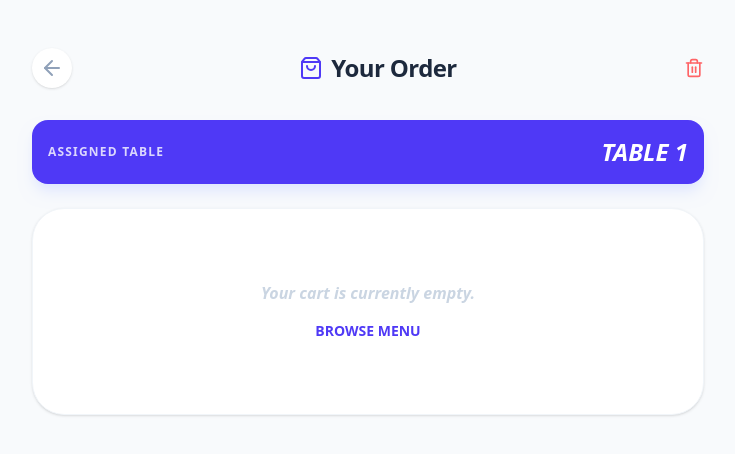
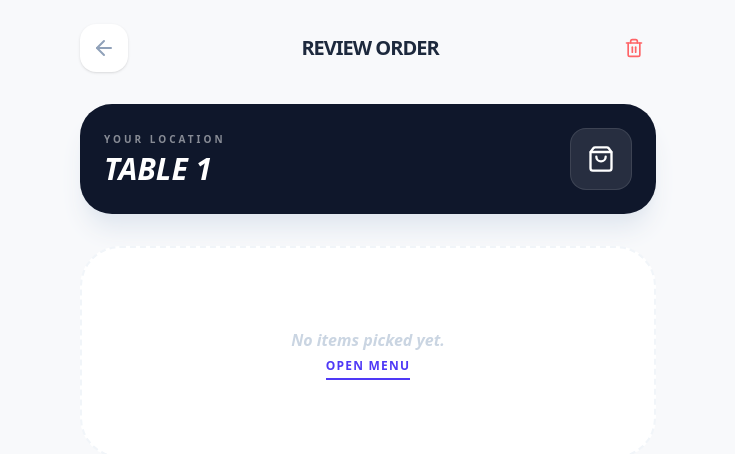
Before and after one commit to Sandhyakarki1/samrtcafe-order, a React app in the folder frontend/: page /cart in a window 1280 px wide. Shown: the top 454 px of the page, without its empty margins (272-1007 px from the left). Built offline with nearby package versions, Linux system fonts and the light colour scheme; the HTML template or start-up script is replaced by a standard one.

Commit message:
Update Cart with ngrok link

```diff
--- a/frontend/src/pages/CustomerCart.jsx
+++ b/frontend/src/pages/CustomerCart.jsx
@@ -1,26 +1,50 @@
-import React, { useState } from "react";
+import React, { useState, useEffect } from "react";
 import { useNavigate, Link } from "react-router-dom";
-import { ShoppingBag, ArrowLeft, Trash2, CheckCircle, CreditCard } from "lucide-react";
+import { ShoppingBag, ArrowLeft, Trash2, CheckCircle, CreditCard, MessageSquare, Plus, Minus } from "lucide-react";
 
-const BASE_URL = "http://127.0.0.1:8000";
+const BASE_URL = "https://nila-irresistible-carmelina.ngrok-free.dev";
 
 export default function CustomerCart() {
   const navigate = useNavigate();
   const [loading, setLoading] = useState(false);
 
-  // Get cart and table from storage
+  // 1. Initial Cart State
   const [cart, setCart] = useState(JSON.parse(localStorage.getItem("cart")) || []);
-  const table = localStorage.getItem("table") || "1"; // Default to Table 1 for testing
+  const table = localStorage.getItem("table") || "1";
+
+  // 2. Helper to sync with localStorage
+  const syncCart = (newCart) => {
+    setCart(newCart);
+    localStorage.setItem("cart", JSON.stringify(newCart));
+  };
+
+  // 3. Update Quantity Logic (The +/- buttons)
+  const updateQuantity = (id, delta) => {
+    const updated = cart.map(item => {
+      if (item.id === id) {
+        const newQty = Math.max(1, (item.quantity || 1) + delta);
+        return { ...item, quantity: newQty };
+      }
+      return item;
+    });
+    syncCart(updated);
+  };
+
+  // 4. Update Special Notes (SRS Requirement)
+  const updateNote = (id, note) => {
+    const updated = cart.map(item => item.id === id ? { ...item, note } : item);
+    syncCart(updated);
+  };
+
+  const removeItem = (id) => {
+    const updated = cart.filter(item => item.id !== id);
+    syncCart(updated);
+  };
 
   const total = cart.reduce(
     (sum, item) => sum + item.price * (item.quantity || 1),
     0
   );
-
-  const clearCart = () => {
-    localStorage.removeItem("cart");
-    setCart([]);
-  };
 
   const placeOrder = async () => {
     if (cart.length === 0) return alert("Your cart is empty!");
@@ -30,7 +54,8 @@ export default function CustomerCart() {
       table_number: parseInt(table),
       items: cart.map(item => ({
         id: item.id,
-        qty: item.quantity || 1
+        qty: item.quantity || 1,
+        instructions: item.note || "" // ✅ Included notes for the Chef
       }))
     };
 
@@ -44,10 +69,9 @@ export default function CustomerCart() {
       const data = await response.json();
 
       if (response.ok) {
-        alert("Order sent to kitchen!");
         localStorage.removeItem("cart");
-        // Navigates to  tracking page with the specific order ID
-        navigate(`/track/${data.id}`);
+        // Sync with your App.jsx tracking route
+        navigate(`/track/${data.order_id || data.id}`);
       } else {
         alert("Order failed: " + (data.error || "Stock issue"));
       }
@@ -59,59 +83,85 @@ export default function CustomerCart() {
   };
 
   return (
-    <div className="min-h-screen bg-slate-50 p-6 md:p-12">
-      <div className="max-w-2xl mx-auto">
+    <div className="min-h-screen bg-[#F8F9FB] p-6 font-sans">
+      <div className="max-w-xl mx-auto">
 
-        {/* Header */}
+        {/* Attractive Header */}
         <div className="flex items-center justify-between mb-8">
-          <Link to="/menu" className="p-2 bg-white rounded-full shadow-sm text-slate-400 hover:text-indigo-600 transition-colors">
+          <button onClick={() => navigate(-1)} className="p-3 bg-white rounded-2xl shadow-sm text-slate-400 hover:text-indigo-600 transition-all active:scale-90">
             <ArrowLeft size={24} />
-          </Link>
-          <h1 className="text-2xl font-black text-slate-800 tracking-tight flex items-center gap-2">
-            <ShoppingBag className="text-indigo-600" /> Your Order
-          </h1>
-          <button onClick={clearCart} className="text-red-400 hover:text-red-600 transition-colors">
+          </button>
+          <h1 className="text-xl font-black text-slate-800 uppercase tracking-tighter">Review Order</h1>
+          <button onClick={() => syncCart([])} className="p-3 text-red-400 hover:bg-red-50 rounded-2xl transition-all">
             <Trash2 size={20} />
           </button>
         </div>
 
-        {/* Table Number Indicator */}
-        <div className="bg-indigo-600 text-white p-4 rounded-2xl mb-6 flex justify-between items-center shadow-lg shadow-indigo-100">
-           <span className="font-bold uppercase text-xs tracking-widest opacity-80">Assigned Table</span>
-           <span className="text-2xl font-black italic">TABLE {table}</span>
+        {/* Highlighted Table Number */}
+        <div className="bg-slate-900 rounded-[32px] p-6 text-white mb-8 flex justify-between items-center shadow-xl shadow-slate-200">
+           <div>
+              <p className="text-[10px] font-bold uppercase tracking-[0.3em] opacity-50 mb-1">Your Location</p>
+              <h2 className="text-3xl font-black italic">TABLE {table}</h2>
+           </div>
+           <div className="bg-white/10 p-4 rounded-2xl border border-white/10">
+              <ShoppingBag size={28} />
+           </div>
         </div>
 
-        {/* Cart Items */}
-        <div className="bg-white rounded-[32px] p-8 shadow-sm border border-slate-100 mb-8">
+        {/* Dynamic Cart Items */}
+        <div className="space-y-4 mb-10">
           {cart.length === 0 ? (
-            <div className="text-center py-10">
-              <p className="text-slate-300 font-bold italic">Your cart is currently empty.</p>
-              <Link to="/menu" className="mt-4 inline-block text-indigo-600 font-black text-sm uppercase">Browse Menu</Link>
+            <div className="text-center py-20 bg-white rounded-[40px] border-2 border-dashed border-slate-100">
+              <p className="text-slate-300 font-bold italic">No items picked yet.</p>
+              <Link to="/menu" className="mt-4 text-indigo-600 font-black text-xs uppercase tracking-widest border-b-2 border-indigo-600 pb-1">Open Menu</Link>
             </div>
           ) : (
-            <div className="space-y-6">
-              {cart.map(item => (
-                <div key={item.id} className="flex justify-between items-center pb-6 border-b border-slate-50 last:border-0 last:pb-0">
-                  <div>
-                    <h3 className="font-black text-slate-800">{item.name}</h3>
-                    <p className="text-xs text-slate-400 font-bold uppercase tracking-tighter">Quantity: {item.quantity}</p>
+            cart.map(item => (
+              <div key={item.id} className="bg-white rounded-[35px] p-5 shadow-sm border border-white flex flex-col gap-4">
+                <div className="flex justify-between items-center">
+                  <div className="flex items-center gap-4">
+                    <div className="w-16 h-16 bg-slate-50 rounded-2xl overflow-hidden border border-slate-100">
+                      <img src={`${BASE_URL}${item.image}`} className="w-full h-full object-cover" alt="" />
+                    </div>
+                    <div>
+                      <h3 className="font-bold text-slate-800">{item.name}</h3>
+                      <p className="text-indigo-600 font-black text-sm">Rs. {item.price * (item.quantity || 1)}</p>
+                    </div>
                   </div>
-                  <div className="text-lg font-black text-slate-800 italic">Rs. {item.price * item.quantity}</div>
+
+                  {/* Quantity Switcher inside Cart */}
+                  <div className="flex items-center gap-3 bg-slate-50 p-1.5 rounded-xl border border-slate-100">
+                    <button onClick={() => updateQuantity(item.id, -1)} className="w-8 h-8 bg-white rounded-lg shadow-sm font-bold text-slate-500">-</button>
+                    <span className="font-black text-sm w-4 text-center">{item.quantity}</span>
+                    <button onClick={() => updateQuantity(item.id, 1)} className="w-8 h-8 bg-white rounded-lg shadow-sm font-bold text-emerald-500">+</button>
+                  </div>
                 </div>
-              ))}
-            </div>
+
+                {/* ✅ SRS REQUIREMENT: Special Instructions Input */}
+                <div className="relative">
+                  <input
+                    type="text"
+                    placeholder="Add special instructions (spicy, no onion...)"
+                    className="w-full bg-slate-50 border-none rounded-xl p-3 pl-10 text-[11px] font-medium outline-none focus:ring-1 focus:ring-indigo-300"
+                    value={item.note || ""}
+                    onChange={(e) => updateNote(item.id, e.target.value)}
+                  />
+                  <MessageSquare size={14} className="absolute left-3.5 top-3.5 text-slate-300" />
+                </div>
+              </div>
+            ))
           )}
         </div>
 
-        {/* Total & Place Order */}
+        {/* Grand Total & Place Order Button */}
         {cart.length > 0 && (
-          <div className="bg-white p-8 rounded-[32px] border border-slate-100 shadow-xl shadow-slate-200/50">
+          <div className="bg-white p-8 rounded-[45px] shadow-2xl border border-white shadow-indigo-100/50">
             <div className="flex justify-between items-center mb-8">
               <div>
-                <p className="text-[10px] font-black text-slate-300 uppercase tracking-widest">Grand Total</p>
-                <h2 className="text-4xl font-black text-slate-800 tracking-tighter">Rs. {total}</h2>
+                <p className="text-[10px] font-black text-slate-300 uppercase tracking-widest mb-1">Total Bill</p>
+                <h2 className="text-4xl font-black text-slate-900 tracking-tighter">Rs. {total}</h2>
               </div>
-              <div className="p-4 bg-emerald-50 text-emerald-500 rounded-2xl">
+              <div className="p-4 bg-indigo-50 text-indigo-600 rounded-3xl">
                 <CreditCard size={32}/>
               </div>
             </div>
@@ -119,11 +169,13 @@ export default function CustomerCart() {
             <button
               onClick={placeOrder}
               disabled={loading}
-              className="w-full bg-slate-900 text-white py-6 rounded-[24px] font-black uppercase tracking-widest shadow-2xl hover:bg-black transition-all active:scale-95 disabled:opacity-50 flex items-center justify-center gap-3"
+              className="w-full bg-[#111] text-white py-6 rounded-[28px] font-black uppercase tracking-[0.2em] shadow-2xl hover:bg-black transition-all active:scale-95 disabled:bg-slate-200 flex items-center justify-center gap-3 text-sm"
             >
-              {loading ? "SENDING TO KITCHEN..." : <><CheckCircle size={20}/> Place Order Now</>}
+              {loading ? "SENDING TO KITCHEN..." : "Place Order Now"}
             </button>
-            <p className="text-center text-[10px] text-slate-400 font-bold uppercase tracking-widest mt-6">Payment will be handled at the counter</p>
+            <p className="text-center text-[9px] text-slate-400 font-bold uppercase tracking-widest mt-6">
+               Manual Cash payment at counter
+            </p>
           </div>
         )}
       </div>
```
